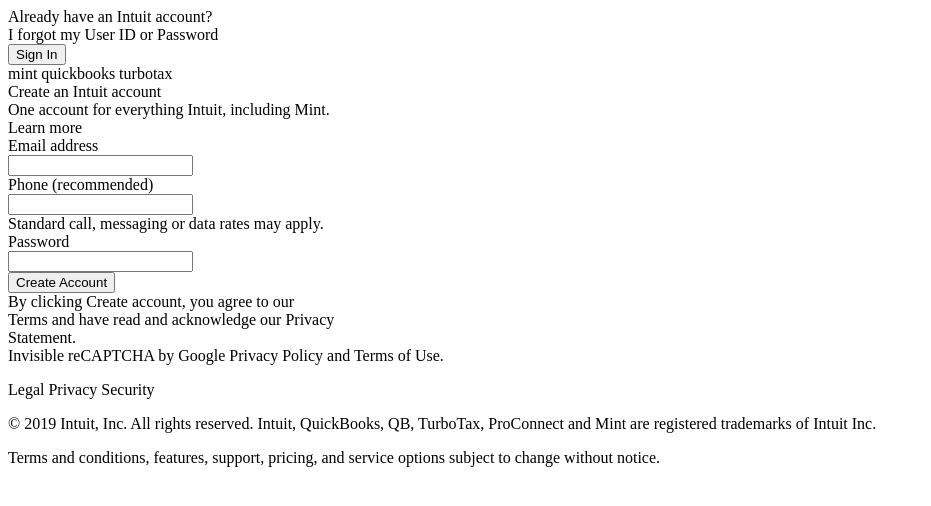
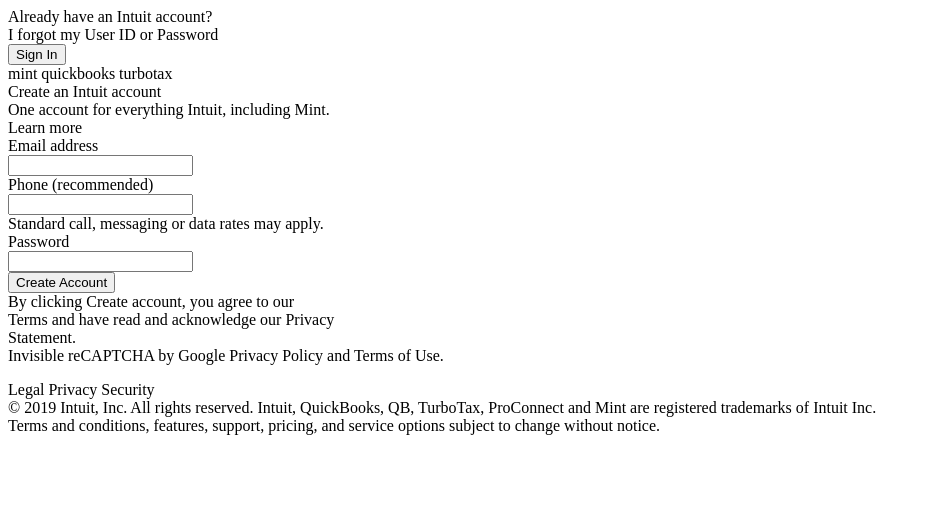
Before and after one commit to paulo-techie/mint-hub-clone, a plain HTML site: page index.html in a window 1280 px wide. Shown: the whole page, without its empty margins (0-931 px from the left). Drawn offline with Linux system fonts and the light colour scheme.

```diff
--- a/index.html
+++ b/index.html
@@ -33,9 +33,9 @@
                 </form>
                 <footer>
                     <div class="legal">
-                        <p>Legal&nbsp;Privacy&nbsp;Security</p>
-                        <p>© 2019 Intuit, Inc. All rights reserved. Intuit, QuickBooks, QB, TurboTax, ProConnect and Mint are registered trademarks of Intuit Inc.</p>
-                        <p>Terms and conditions, features, support, pricing, and service options subject to change without notice.</p>
+                        Legal&nbsp;Privacy&nbsp;Security<br>
+                        © 2019 Intuit, Inc. All rights reserved. Intuit, QuickBooks, QB, TurboTax, ProConnect and Mint are registered trademarks of Intuit Inc.<br>
+                        Terms and conditions, features, support, pricing, and service options subject to change without notice.
                     </div>
                 </footer>
 
```
